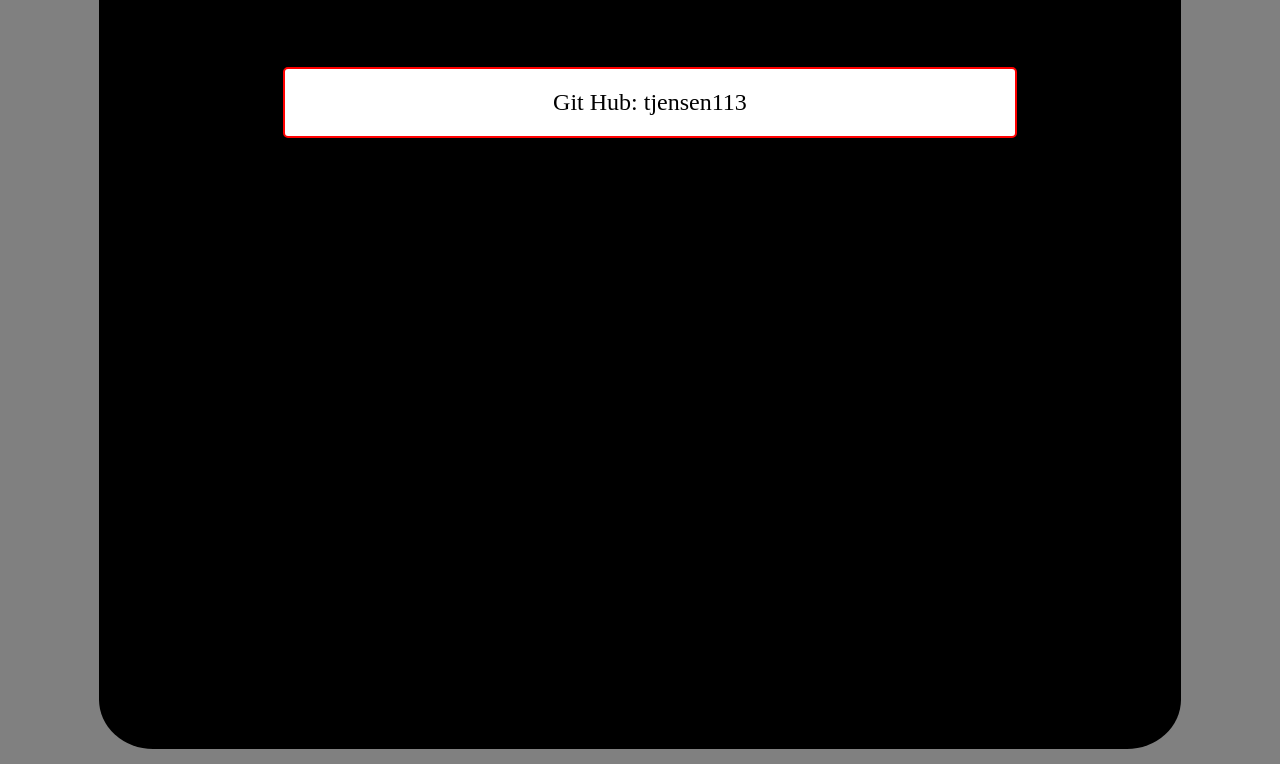
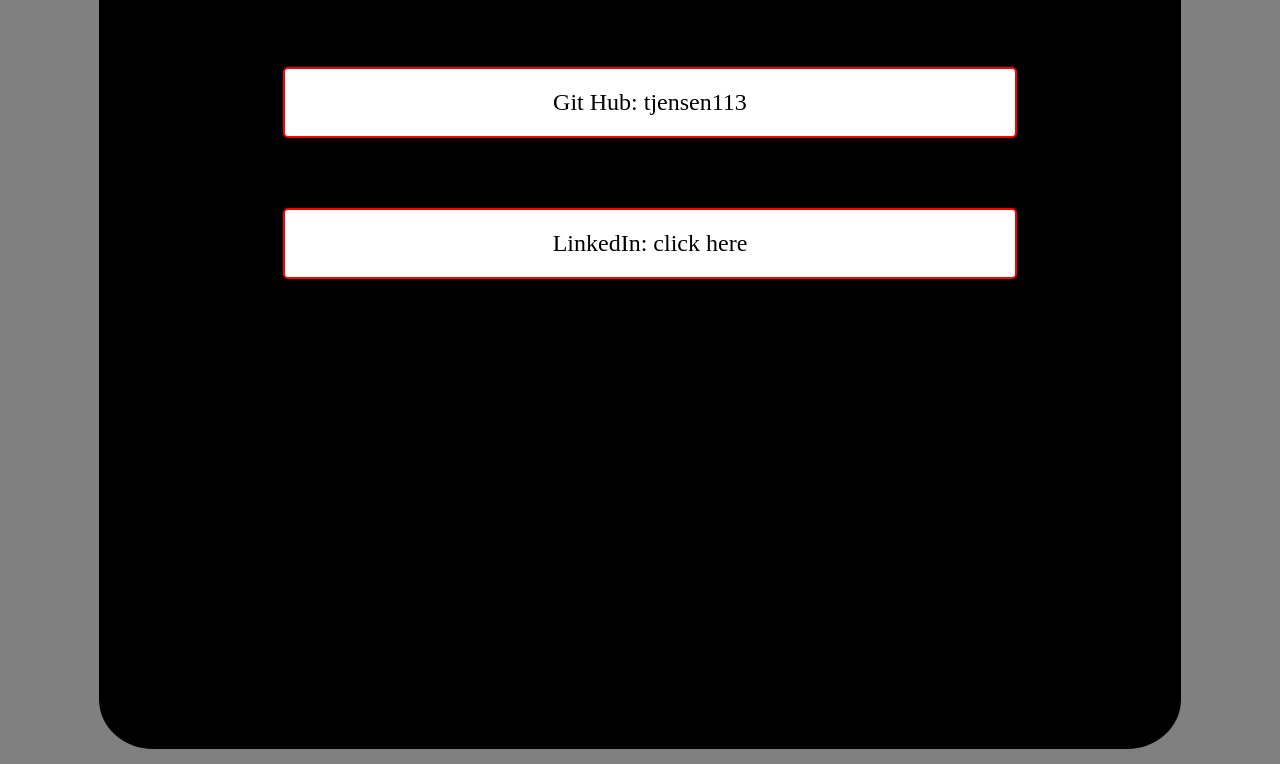
Before and after one commit to tjensen113/fcc-portfolio, a plain HTML site: page index.html in a window 1280 px wide. Shown: the part 2078-2842 px from the top of the page. Drawn offline with Linux system fonts and the light colour scheme.

Commit message:
added linkedin

```diff
--- a/index.html
+++ b/index.html
@@ -66,6 +66,9 @@
     <div id="contact-form">
       <a href="https://github.com/tjensen113" target="_blank" id="email">Git Hub: tjensen113 </a>
     </div>
+    <div id="contact-form">
+      <a href="https://www.linkedin.com/in/thomas-jensen-561b93181/" target="_blank" id="email">LinkedIn: click here </a>
+    </div>
 
   </section>
 
```
